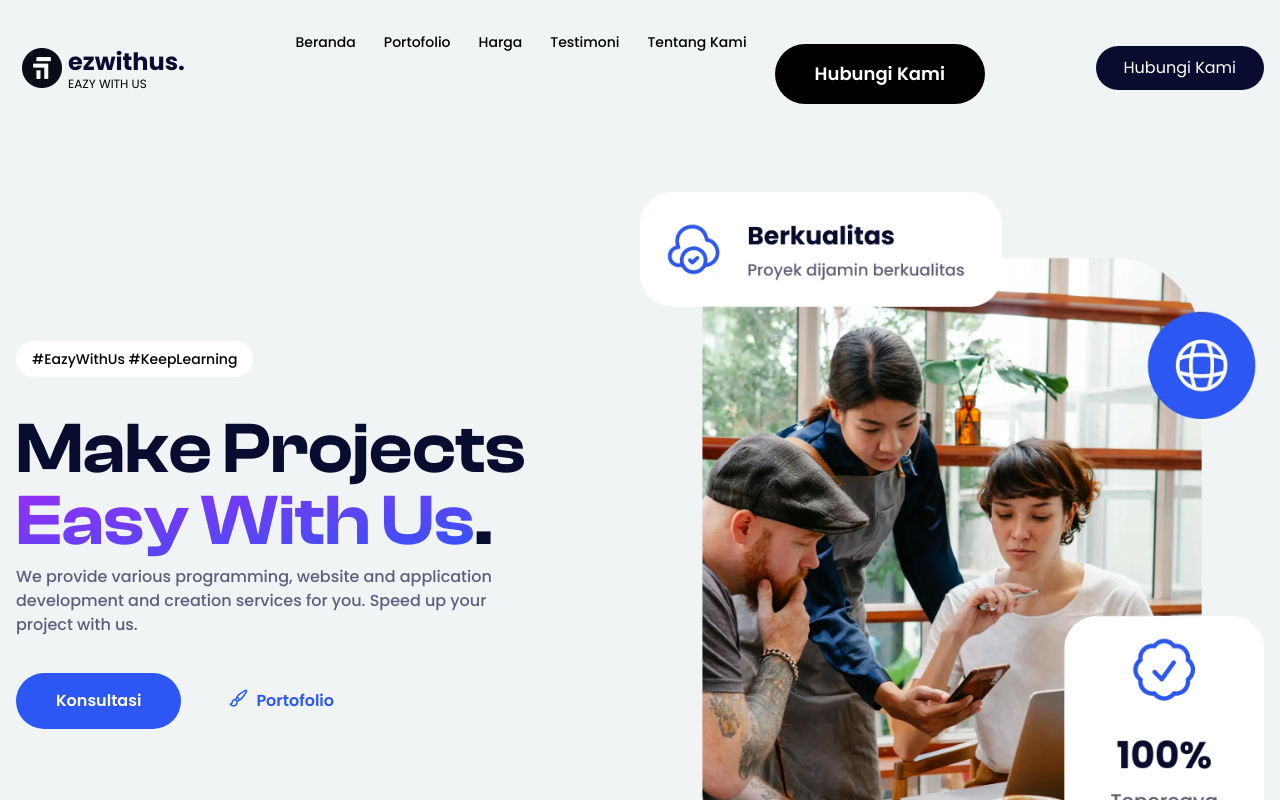
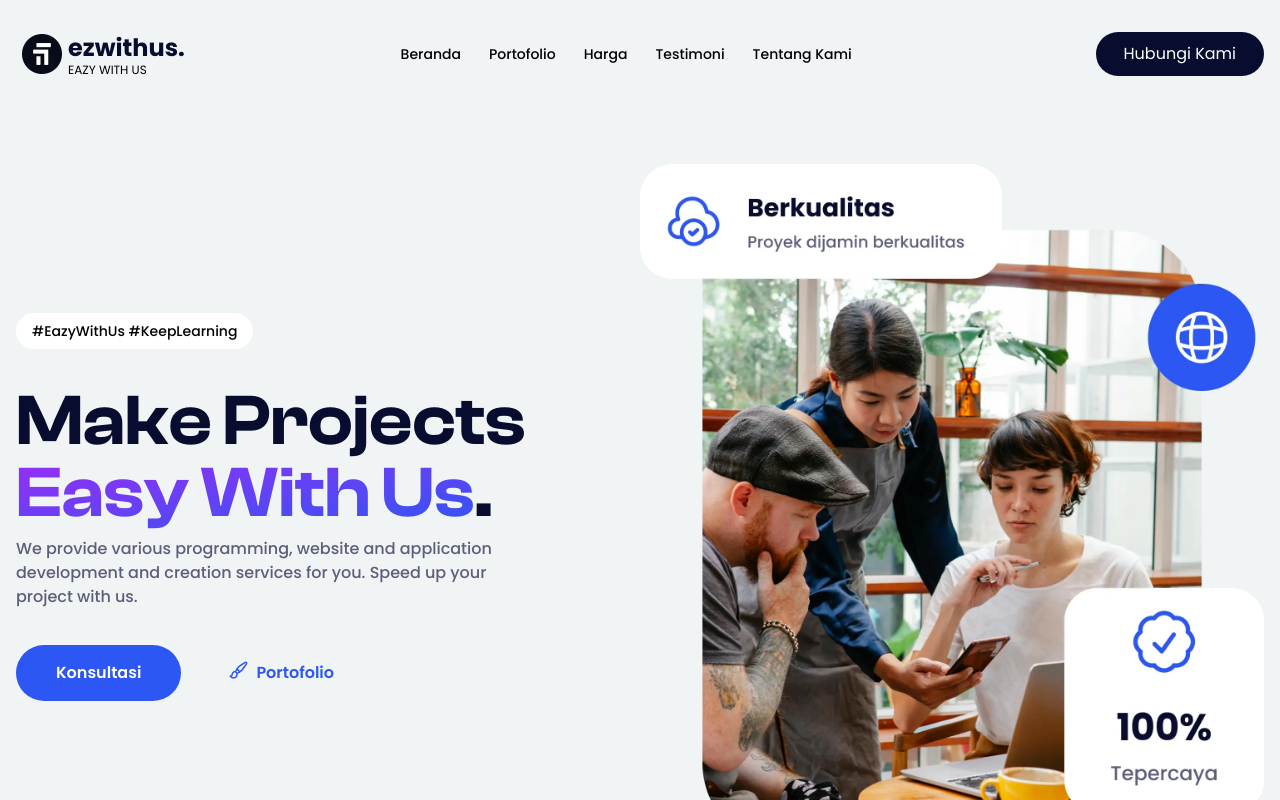
Before and after one commit to fadhluibnu/ezwithus, a Next.js app: page / in a window 1280 px wide. Shown: the top 800 px of the page. Built offline with nearby package versions, Linux system fonts and the light colour scheme; a web font is replaced by a local one.

Commit message:
Final & fix navbar

```diff
--- a/app/components/navbar.tsx
+++ b/app/components/navbar.tsx
@@ -104,7 +104,7 @@ const Navbar = () => {
           <Link href='/about-us'>Tentang Kami</Link>
         </li>
         <Button
-          background={'bg-black mt-3'}
+          background={'bg-black mt-3 lg:hidden'}
           color={'text-white text-lg'}
           content={'Hubungi Kami'}
         />
```
